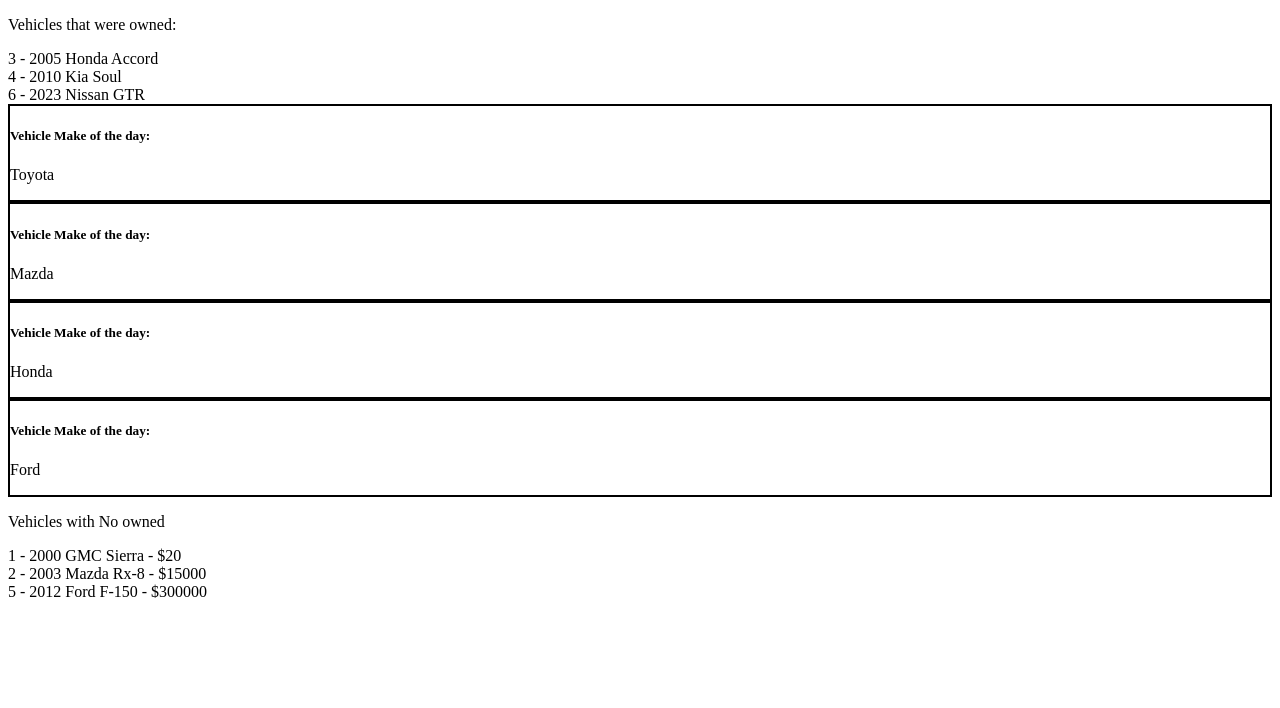
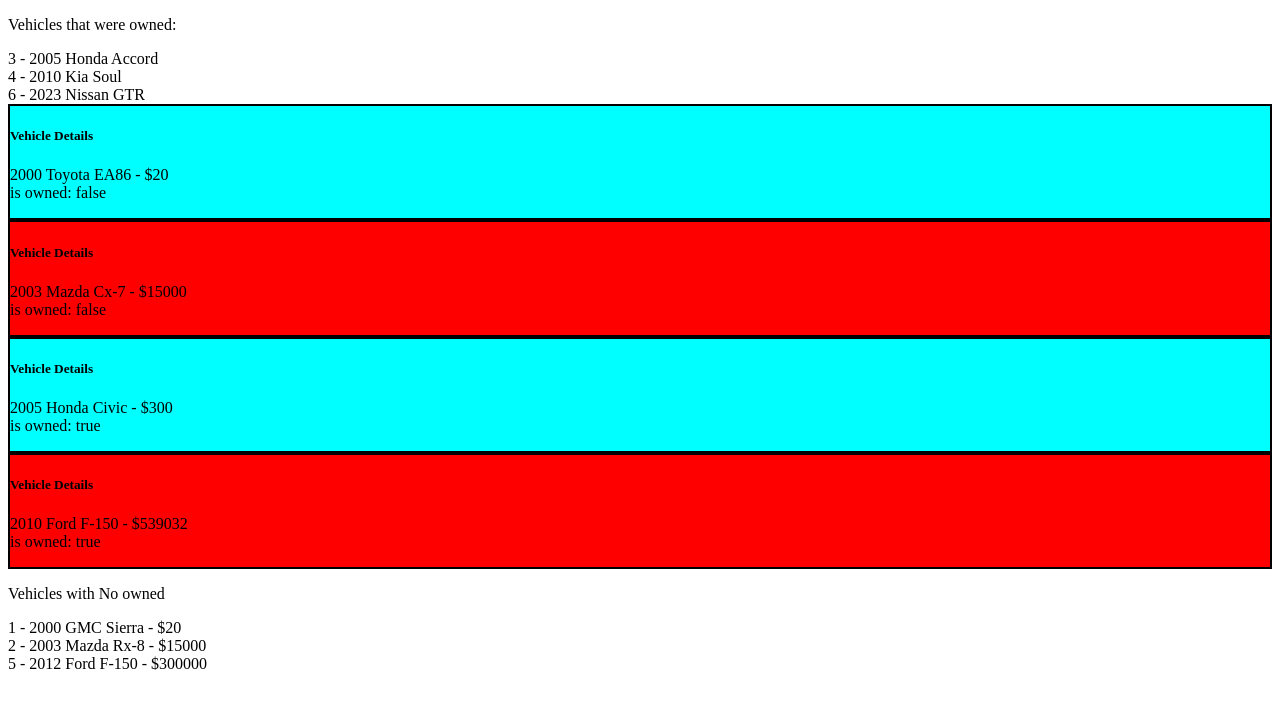
Before and after one commit to KaseyDev85/Kasey_Johns_Learning_Angular, an Angular app: page / in a window 1280 px wide. Shown: the top 708 px of the page. Built offline with nearby package versions, Linux system fonts and the light colour scheme.

Commit message:
Added background Colors
-> made the 1 & 3 vehicles have a background colour of cyan
-> made the 2 & 4 vehicles have background colour of red
-> All inside a for loop

```diff
--- a/src/app/vehicle-list-item/vehicle-list-item.component.html
+++ b/src/app/vehicle-list-item/vehicle-list-item.component.html
@@ -1,4 +1,9 @@
-<h5>Vehicle Make of the day: </h5>
+<h5>Vehicle Details </h5>
 <p>
-  {{ vehicle.make }}
+
+    {{ vehicle.year }}
+    {{ vehicle.make }}
+    {{ vehicle.model }} -
+    ${{ vehicle.price }} <br />
+    is owned: {{ vehicle.owned }}
 </p>
--- a/src/app/vehicle-list/vehicle-list.component.html
+++ b/src/app/vehicle-list/vehicle-list.component.html
@@ -1,4 +1,9 @@
-<app-vehicle-list-item [vehicle]="vehicles[0]"></app-vehicle-list-item>
-<app-vehicle-list-item [vehicle]="vehicles[1]"></app-vehicle-list-item>
-<app-vehicle-list-item [vehicle]="vehicles[2]"></app-vehicle-list-item>
-<app-vehicle-list-item [vehicle]="vehicles[3]"></app-vehicle-list-item>
+<div *ngFor="let vehicle of vehicles; index as i">
+    <div *ngIf="(i % 2) == 0" style="background-color: aqua;">
+        <app-vehicle-list-item  [vehicle]="vehicle"></app-vehicle-list-item>
+    </div>
+    <div *ngIf="(i % 2) == 1" style="background-color: red;">
+        <app-vehicle-list-item  [vehicle]="vehicle"></app-vehicle-list-item>
+    </div>
+
+</div>
--- a/src/app/vehicle-list/vehicle-list.component.ts
+++ b/src/app/vehicle-list/vehicle-list.component.ts
@@ -1,11 +1,12 @@
 import { Component } from '@angular/core';
 import { Vehicles } from '../models/Vehicles';
 import { VehicleListItemComponent } from '../vehicle-list-item/vehicle-list-item.component';
+import { NgFor, NgIf } from '@angular/common';
 
 @Component({
   selector: 'app-vehicle-list',
   standalone: true,
-  imports: [VehicleListItemComponent],
+  imports: [VehicleListItemComponent, NgFor, NgIf],
   templateUrl: './vehicle-list.component.html',
   styleUrl: './vehicle-list.component.scss'
 })
@@ -14,8 +15,8 @@
   [
     {id:1, year:"2000", make:"Toyota", model:"EA86", price:20, owned: false},
     {id:2, year:"2003", make:"Mazda", model:"Cx-7", price:15000, owned: false},
-    {id:3, year:"2005", make:"Honda", model:"Civic", owned: true},
-    {id:4, year:"2010", make:"Ford", model:"F-150", owned: true},
+    {id:3, year:"2005", make:"Honda", model:"Civic", price: 300, owned: true},
+    {id:4, year:"2010", make:"Ford", model:"F-150", price: 539032, owned: true},
 
 
   ]
```
